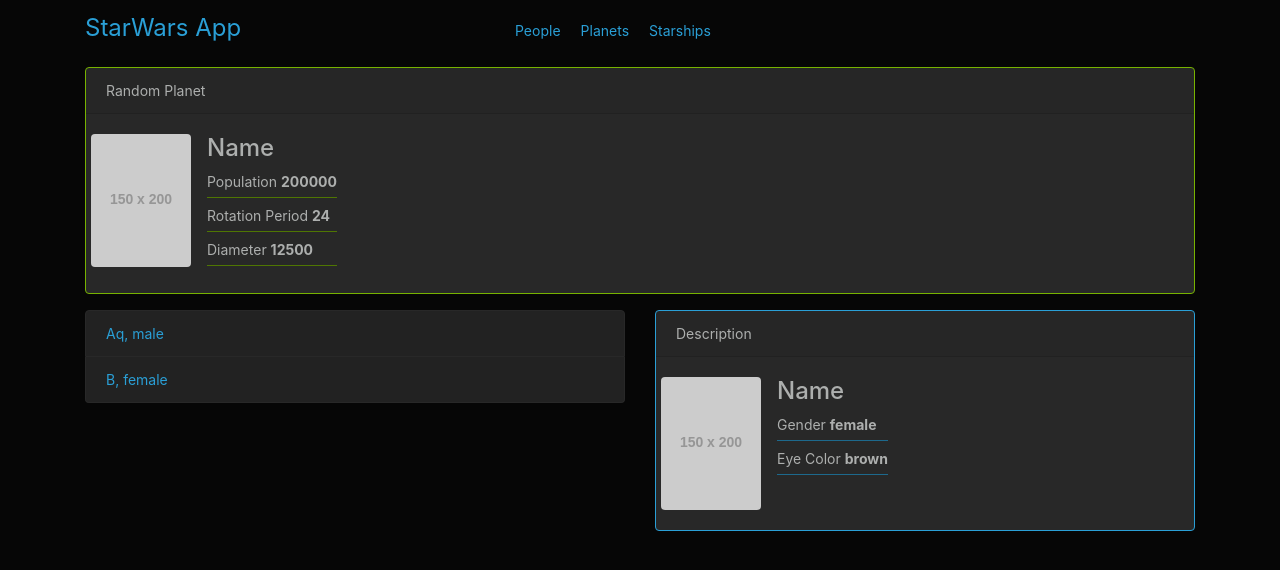
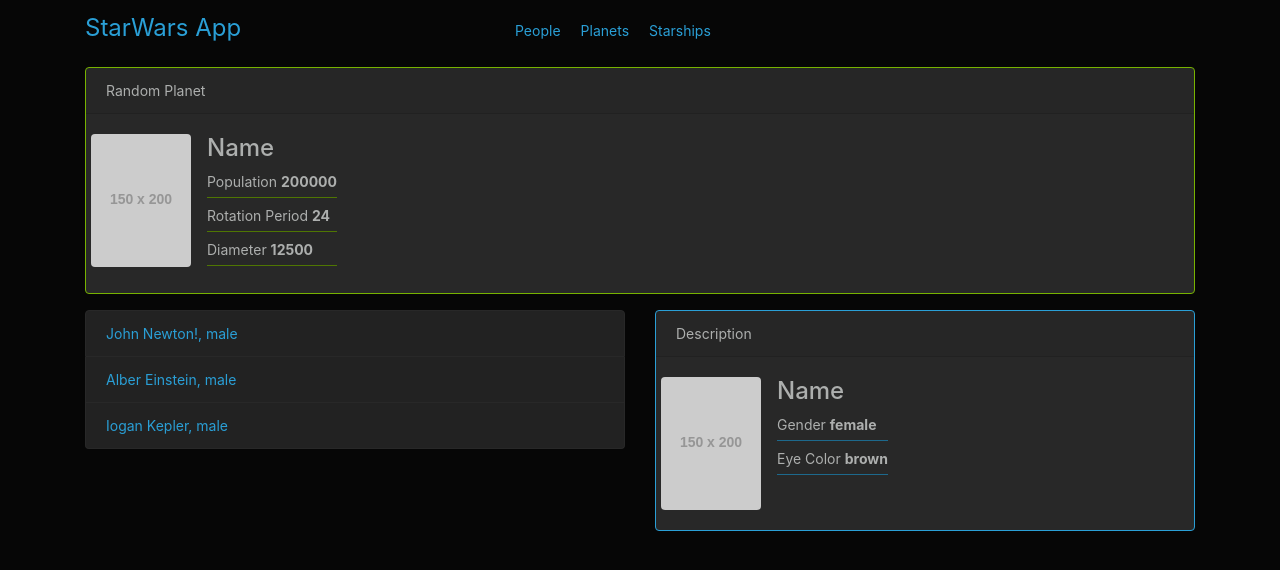
Before and after one commit to DimaKV/starwars-test-app, a React (Create React App) app: page / in a window 1280 px wide. Shown: the top 570 px of the page. Built offline with nearby package versions, Linux system fonts and the light colour scheme.

Commit message:
reducer2

```diff
--- a/src/components/item-list/item-list.js
+++ b/src/components/item-list/item-list.js
@@ -1,5 +1,7 @@
 import React , {Component} from 'react';
 import './item-list.css';
+
+import Spinner from '../spinner';
 
 import {connect} from 'react-redux';
 
@@ -13,16 +15,21 @@
 
 
     componentDidMount(){
-        const {testServiceData} = this.props;
-        const data = testServiceData.getPeople();
-        // console.log(data);
-        this.props.peopleFetch(data);
+        const {testServiceData, peopleFetchRequested} = this.props;
+        peopleFetchRequested();
+        testServiceData.getPeople()
+        .then( (data) =>
+            this.props.peopleFetch(data)
+        );
+
     }
 
 
     render(){
 
-        const data = this.props.data;
+        const {data, loaded } = this.props; // получаем от mapStateToProps
+        // console.log('dada', data)
+
         const showItemList = data.map( (item) => {
             return (
                 <li className="list-group-item list-group-item-action" key={item.id}>
@@ -31,6 +38,7 @@
             )
         } );
 
+        const showComponent = loaded ? showItemList : <Spinner />
 
 
         return(
@@ -38,7 +46,7 @@
             <div className="col-md-6">
                 <div className="list-group list-item">
                     <ul className="list-group">
-                        {showItemList}
+                        {showComponent}
                     </ul>
                 </div>
             </div>
@@ -51,18 +59,27 @@
 
 const mapStateToProps = (state) => {
     return {
-      data: state.people
+      data: state.peopleList.people,
+      loaded: state.peopleList.loaded
     }
 };
 
 const mapDispatchToProps = (dispatch) => {
     return {
         peopleFetch: (newPeople) => {
-
-            return {
-                type: 'FETCH_PEOPLE',
-                payload: newPeople
-            }
+            return dispatch(
+                {
+                    type: 'FETCH_PEOPLE',
+                    payload: newPeople
+                }
+            )
+        },
+        peopleFetchRequested: () => {
+            return dispatch(
+                {
+                    type: 'FETCH_PEOPLE_REQUESTED'
+                }
+            )
         }
     }
 }
--- a/src/reducer/index.js
+++ b/src/reducer/index.js
@@ -1,8 +1,11 @@
 const init = {
-    people: [
-        {id: 1, name: 'Aq', gender: 'male' },
-        {id: 2, name: 'B', gender: 'female'}
-    ]
+    peopleList: {
+        people: [
+            {id: 1, name: 'Aq', gender: 'male' },
+            {id: 2, name: 'B', gender: 'female'}
+        ],
+        loaded: false
+    }
 };
 
 
@@ -13,14 +16,26 @@
         return state;
     }
     switch (action.type){
+        //этот action нужен для того, что бы сбросить loaded в false. Что бы спинер отображался при смене страниц, например
+        case 'FETCH_PEOPLE_REQUESTED': {
+            return {
+                peopleList: {
+                    people : [],
+                    loaded: false
+                }
+            }
+        }
         case 'FETCH_PEOPLE': {
-            console.log('fetch works');
             return {
-                people : action.payload
+                peopleList: {
+                    people : action.payload,
+                    loaded: true
+                }
+
             }
         }
         default: {
-            console.log('defaults works');
+            // console.log('defaults works');
             return state;
         }
 
--- a/src/services/test-service.js
+++ b/src/services/test-service.js
@@ -5,7 +5,7 @@
         this.people = [
             {
                 id:1,
-                name: 'John Newton',
+                name: 'John Newton!',
                 gender: 'male',
                 birthYear: '1643',
                 eyeColor: 'brown'
@@ -29,11 +29,16 @@
 
     }
 
+    //добавляем искусственную ассинхронность через setTimeout и promise
     getPeople() {
-        return this.people;
+        return new Promise( (resolve) => {
+            setTimeout( () => {resolve(this.people)}, 700);
+        } );
     }
 
     getPerson(id){
-        return this.people[id];
+        return new Promise( (resolve) => {
+            setTimeout( () => {resolve(this.people[id])}, 700 );
+        } )
     }
 }
```
Also changed, not shown: src/actions/index.js (+10 -3 lines).
